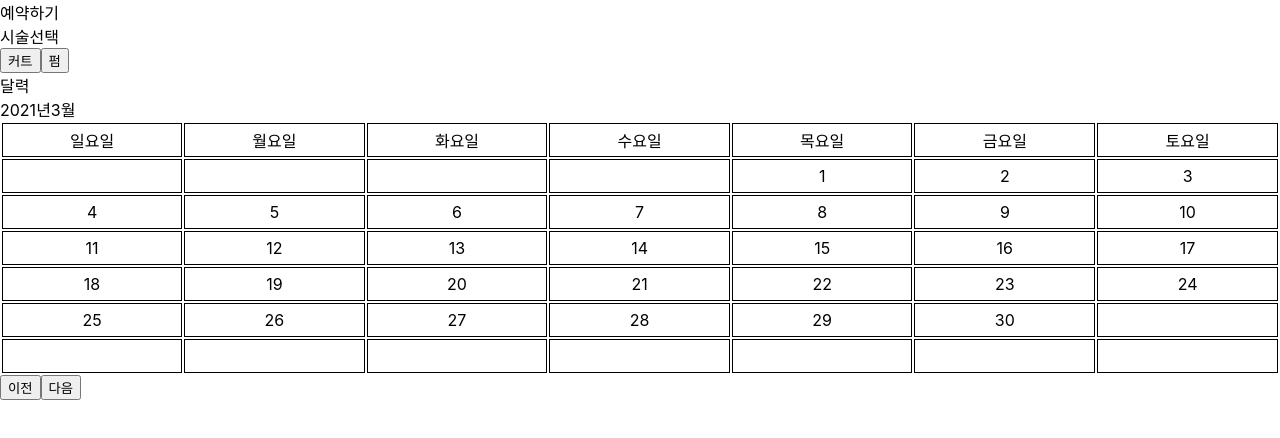
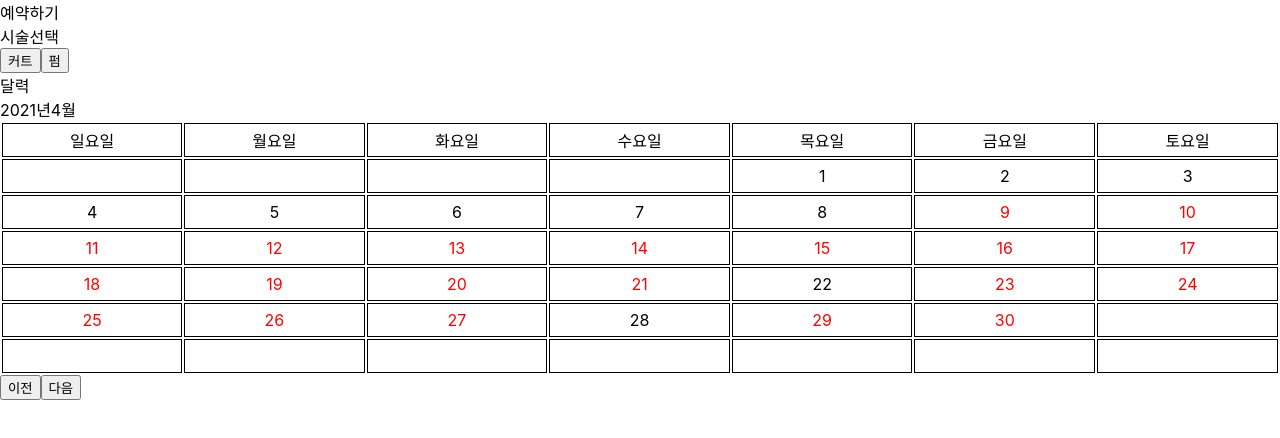
Before and after one commit to LateNightSeoul/Designers-React, a React (Create React App) app: page / in a window 1280 px wide. Shown: the top 438 px of the page. Built offline with nearby package versions, Linux system fonts and the light colour scheme.

Commit message:
feat: 데이터에 따라 가능한 날, 불가능한 날 달력에 표시하는 기능 구현

```diff
--- a/src/js/Component/reserve/Calendar.js
+++ b/src/js/Component/reserve/Calendar.js
@@ -1,49 +1,37 @@
 import React, { useEffect, useState } from 'react';
 import { useSelector } from 'react-redux';
 
-function DateComponent({ first_date, last_date }) {
+function DateComponent({ today, first_date, last_date, selectedDate, setSelectedDate }) {
 
     const mockData = [
         {
-            date: 18, // 18일은 꽉 차있는 스케줄로써 달력 클릭 불가하도록 설정할 것
-            schedule : [
-                {
-                    start_time: '12:00',
-                    end_time: '14:00',
-                    blank_time_start: '13:00',
-                    blank_time_end: '13:30'
-                },
-                {
-                    start_time: '13:00',
-                    end_time: '13:30',
-                    blank_time_start: '',
-                    blank_time_end: ''
-                },
-                {
-                    start_time: '14:00',
-                    end_time: '20:00',
-                    blank_time_start: '',
-                    blank_time_end: ''
-                },
-            ]
+            date: 22,
+            available: false
         },
         {
-            date: 21,
-            schedule : [
-                {
-                    start_time: '12:00',
-                    end_time: '14:00',
-                    blank_time_start: '13:00',
-                    blank_time_end: '13:30'
-                }
-            ]
+            date: 28,
+            available: false
         }
     ]
 
     const [calendar, setCalendar] = useState({});
 
-    const isAvailable = () => {
+    const isAvailable = (date) => {
+        const date_style = {
+            color: 'red',
+            cursor: 'pointer',
+        }
 
+        if(date >= today.getDate()) {
+            for (let i = 0; i < mockData.length; i++) {
+                if(mockData[i].date == date && mockData[i].available === false) {
+                    return <td>{date}</td>
+                }
+            }
+            return <td style={date_style}>{date}</td>
+        } else {
+            return <td>{date}</td>
+        }
     }
 
     const getCalendarData = () => {
@@ -51,7 +39,7 @@ function DateComponent({ first_date, last_date }) {
         const last_date_of_full_calendar = 42;
         for (let i = 0; i < last_date_of_full_calendar; i++) {
             if(i >= first_date.getDay() && i < (last_date.getDate() + first_date.getDay())) {
-                calnedar_data.push(<td>{i - first_date.getDay() + 1}</td>);
+                calnedar_data.push(isAvailable(i - first_date.getDay() + 1));
             } else {
                 calnedar_data.push(<td></td>);
             }
@@ -60,6 +48,7 @@ function DateComponent({ first_date, last_date }) {
     }
 
     const calnedar_data = getCalendarData();
+    console.log(calnedar_data);
 
     const row_numbers = [0,1,2,3,4,5];
     const column_numbers = [0,1,2,3,4,5,6];
@@ -82,6 +71,8 @@ function Calendar() {
         first_date: new Date(today.getFullYear(), today.getMonth(), 1),
         last_date: new Date(today.getFullYear(), today.getMonth() + 1, 0)
     })
+
+    const [selectedDate, setSelectedDate] = useState(0);
 
     const onClickNext = () => {
         let next_date = new Date(date.today.getFullYear(), date.today.getMonth() + 1);
@@ -106,13 +97,18 @@ function Calendar() {
             <div>달력</div>
             <div>
                 <span>{date.today.getFullYear()}년</span>
-                <span>{date.today.getMonth()}월</span>
+                <span>{date.today.getMonth()+1}월</span>
             </div>
             <table>
                 <tr>
                     {days_of_week.map((day, i) => (<td>{day}</td>))}
                 </tr>
-                <DateComponent first_date={date.first_date} last_date={date.last_date}/>
+                <DateComponent
+                    first_date={date.first_date}
+                    last_date={date.last_date}
+                    today={today}
+                    selectedDate={selectedDate}
+                    setSelectedDate={setSelectedDate}/>
             </table>
             <button onClick={onClickPrev}>이전</button>
             <button onClick={onClickNext}>다음</button>
```
